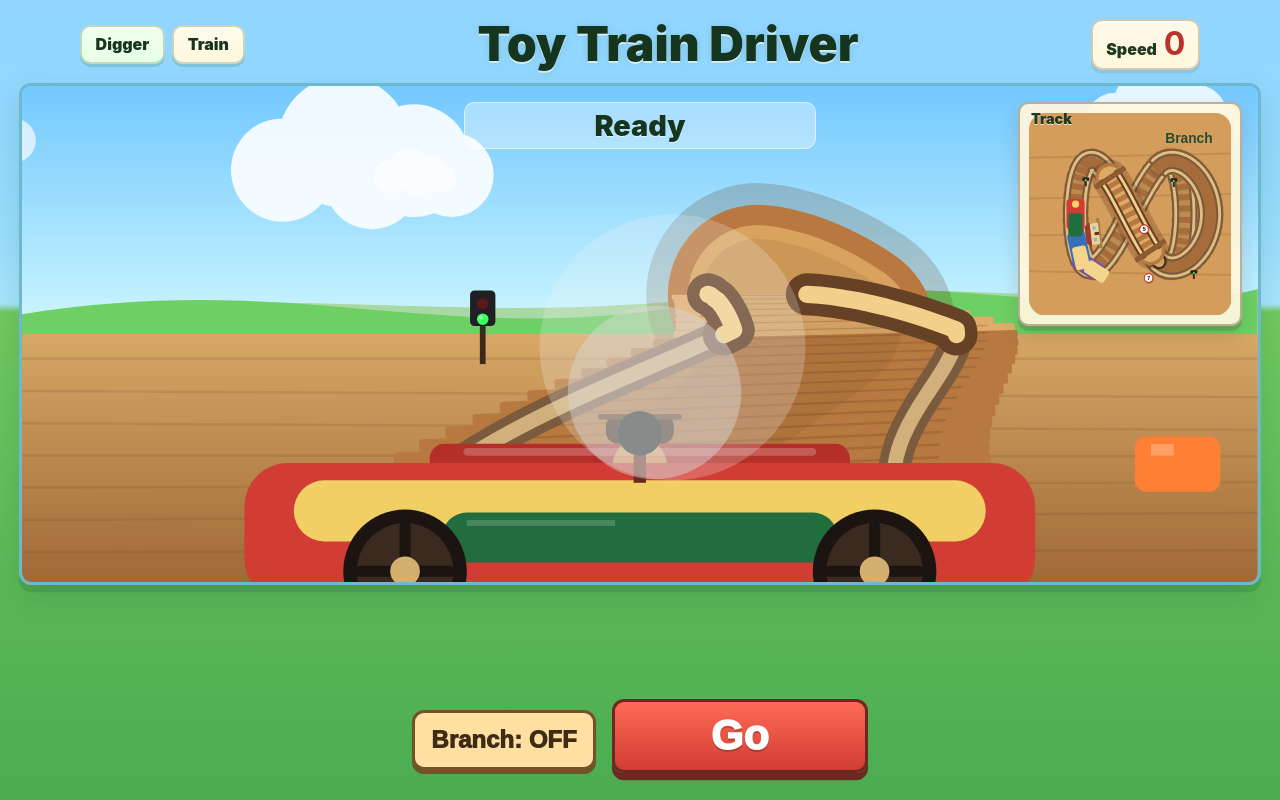
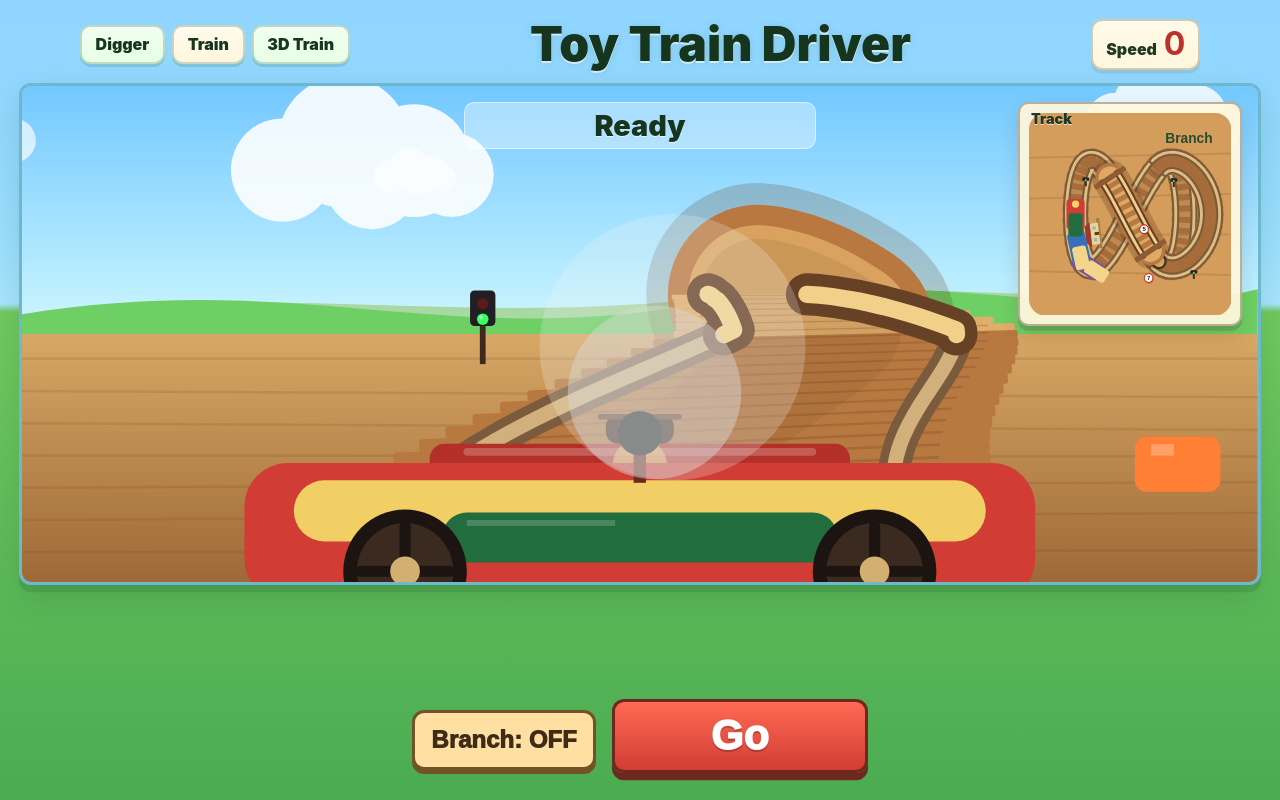
Before and after one commit to pnaybour/tractor-game, a website: page train.html in a window 1280 px wide. Drawn offline with Linux system fonts and the light colour scheme; animation ran at ten frames a second.

Commit message:
Document 3D prototype and add navigation and test script

```diff
--- a/train.html
+++ b/train.html
@@ -23,6 +23,7 @@
         <nav class="train-nav" aria-label="Game pages">
           <a href="index.html">Digger</a>
           <a href="train.html" aria-current="page">Train</a>
+          <a href="train3d.html">3D Train</a>
         </nav>
 
         <div class="train-title">Toy Train Driver</div>
```
